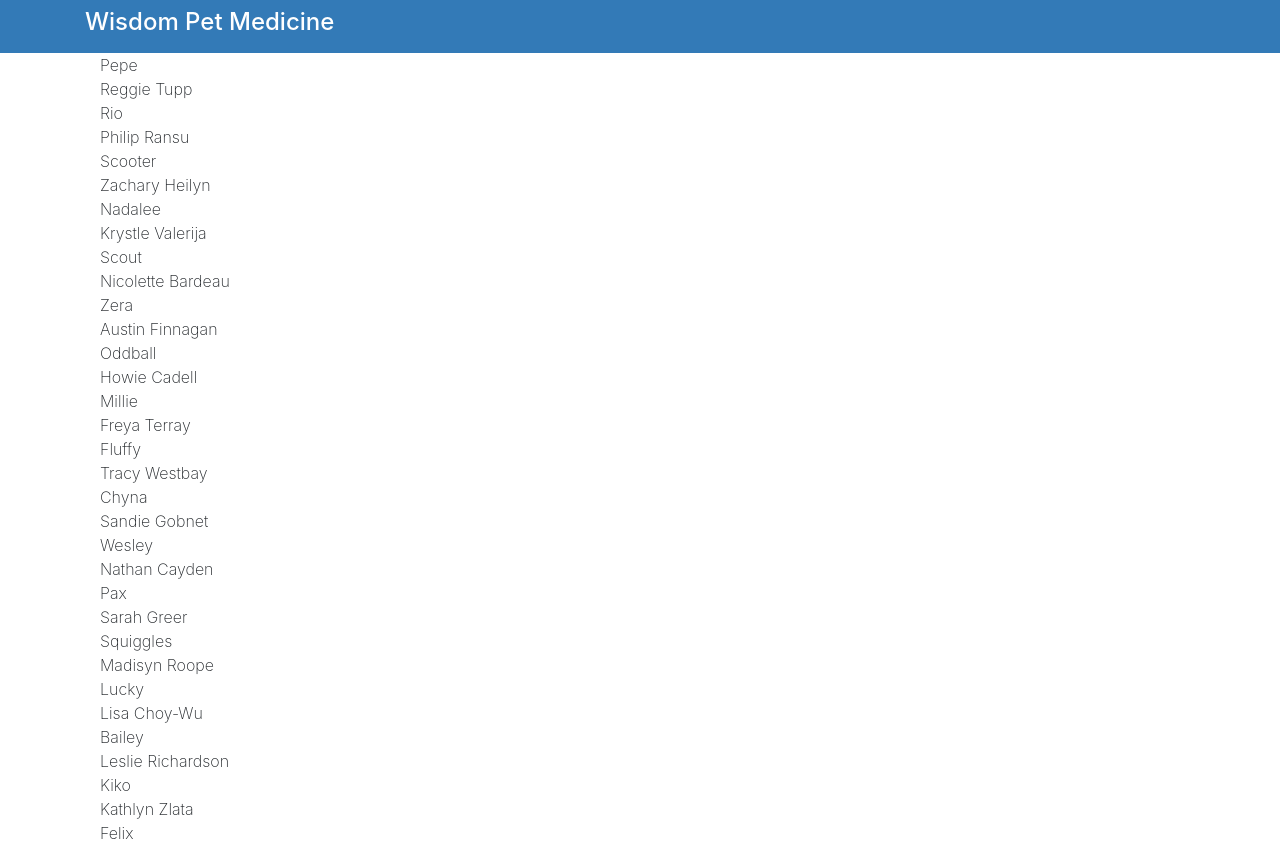
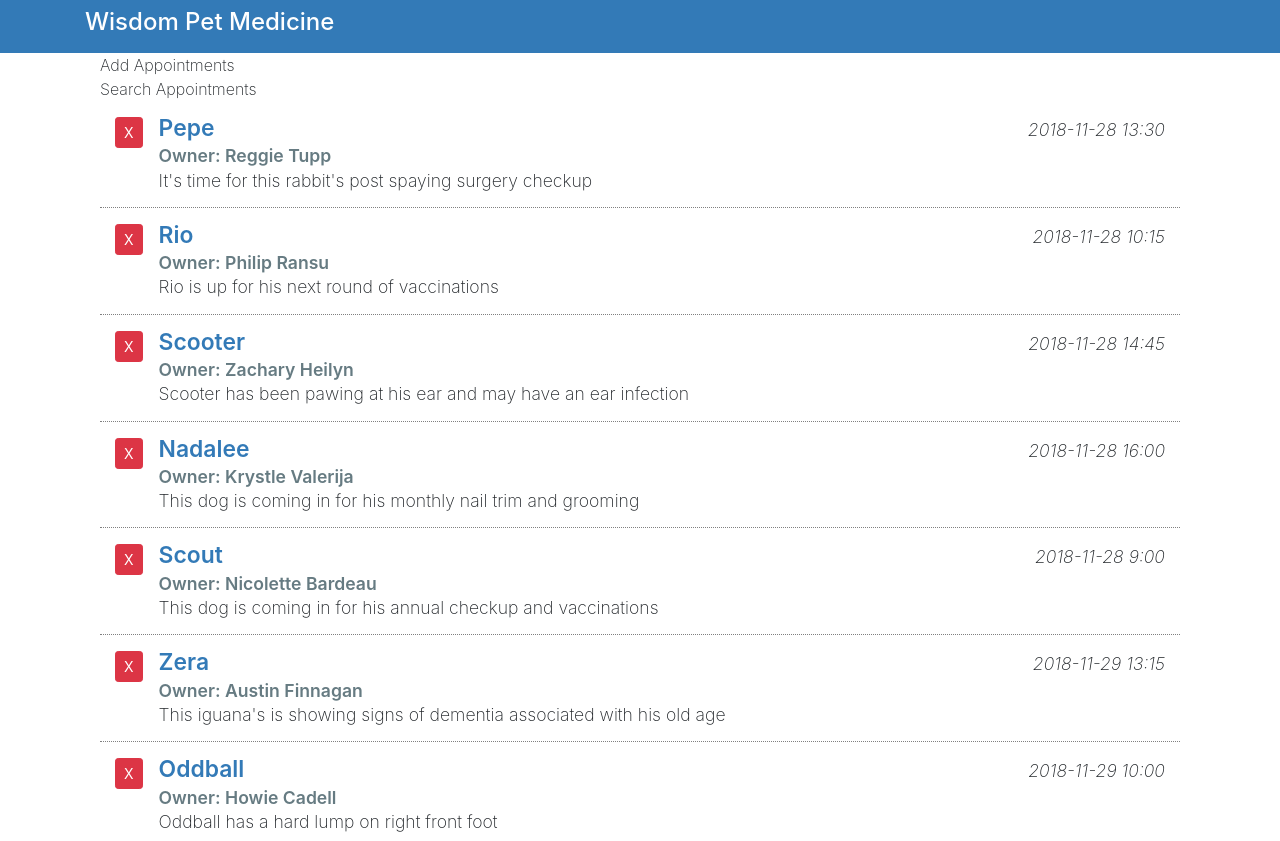
Before and after one commit to myialine/react-interface, a React (Create React App) app: page / in a window 1280 px wide. Shown: the top 841 px of the page. Built offline with nearby package versions, Linux system fonts and the light colour scheme.

Commit message:
rendering data from json in the page using a loop and changin app css

```diff
--- a/src/components/App.js
+++ b/src/components/App.js
@@ -27,21 +27,14 @@
   }
 
   render() {
-    const listItems = this.state.myAppointments.map(item =>(
-      <>
-        <div>{item.petName}</div>
-        <div>{item.ownerName}</div>
-      </>
-    ));
     return(<main className="page bg-white" id="petratings">
       <div className="container">
         <div className="row">
           <div className="col-md-12 bg-white">
             <div className="container">
-              {listItems}
               <AddAppointments />
               <SearchAppointments />
-              <ListAppointments />
+              <ListAppointments appointments={this.state.myAppointments}/>
             </div>
           </div>
         </div>
--- a/src/components/ListAppointments.js
+++ b/src/components/ListAppointments.js
@@ -2,7 +2,27 @@
 
 class ListAppointments extends Component{
     render(){
-        return <div>List Appointments</div>
+        return (
+            <div className="appointment-list item-list mb-3">
+                {this.props.appointments.map ( item => (
+                    <div className="pet-item col media py-3">
+                    <div className="mr-3">
+                        <button className="pet-delete btn btn-sm btn-danger">X</button>
+                    </div>
+                    <div className="pet-info media-body">
+                        <div className="pet-head d-flex">
+                            <span className="pet-name">{item.petName}</span>
+                            <span className="apt-date ml-auto">{item.aptDate}</span>
+                        </div>
+                        <div className="owner-name">
+                            <span className="label-item">Owner: {item.ownerName}</span>
+                        </div>
+                        <div className="apt-notes">{item.aptNotes}</div>
+                    </div>
+                </div>
+                ))}
+            </div>
+        )
     }
 }
 
--- a/src/css/App.css
+++ b/src/css/App.css
@@ -1,38 +1,45 @@
-.App {
-  text-align: center;
+.add-appointment .card-body {
+  display: none;
 }
 
-.App-logo {
-  height: 40vmin;
-  pointer-events: none;
+.apt-addheading {
+  cursor: pointer;
+  user-select: none;
 }
 
-@media (prefers-reduced-motion: no-preference) {
-  .App-logo {
-    animation: App-logo-spin infinite 20s linear;
-  }
+.appointment-list {
+  font-size: 1.1em;
 }
 
-.App-header {
-  background-color: #282c34;
-  min-height: 100vh;
-  display: flex;
-  flex-direction: column;
-  align-items: center;
-  justify-content: center;
-  font-size: calc(10px + 2vmin);
-  color: white;
+.appointment-list .pet-item {
+  border-bottom: 1px dotted gray;
 }
 
-.App-link {
-  color: #61dafb;
+.appointment-list .pet-item:last-child {
+  border-bottom: none;
 }
 
-@keyframes App-logo-spin {
-  from {
-    transform: rotate(0deg);
-  }
-  to {
-    transform: rotate(360deg);
-  }
+.appointment-list .pet-name {
+  font-weight: 600;
+  color: #337ab7;
+  font-size: 1.3em;
+  line-height: 100%;
 }
+
+.appointment-list .label-item {
+  font-weight: 600;
+  color: #667b82;
+}
+
+.appointment-list .apt-date {
+  font-style: italic;
+}
+
+.appointment-list .apt-notes {
+  line-height: 120%;
+}
+
+.dropdown-item.active,
+.dropdown-item:active {
+  background-color: #a9aeb2;
+}
```
